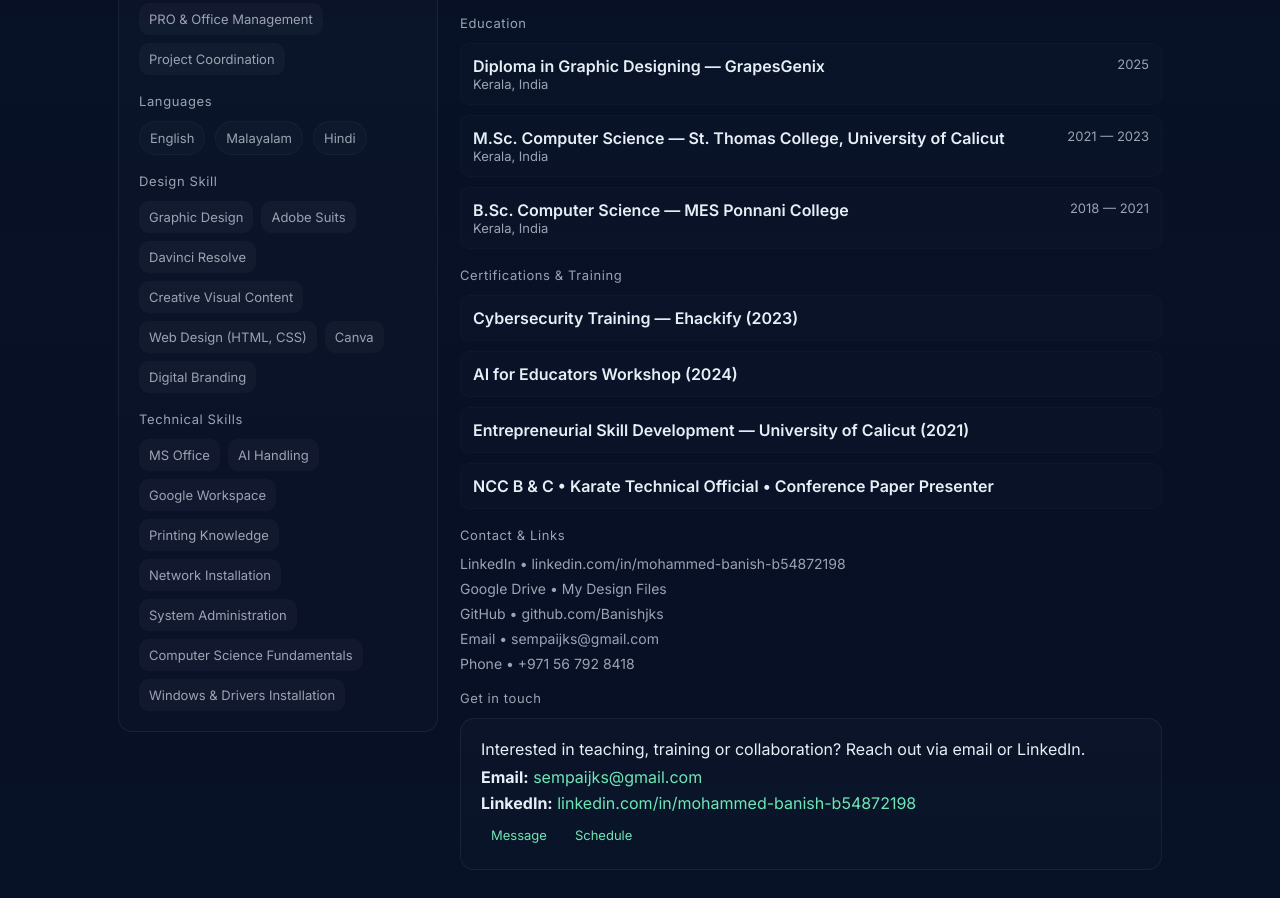
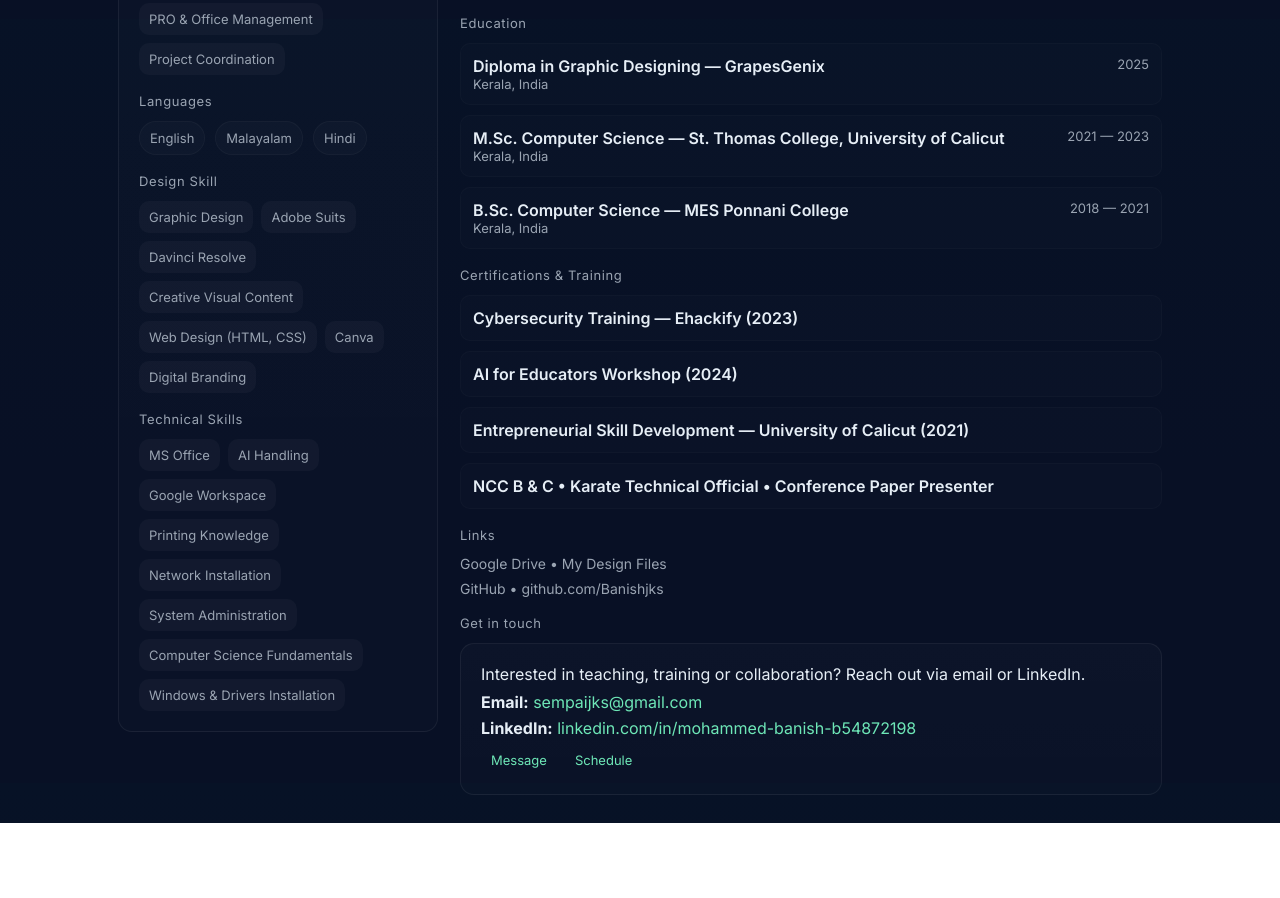
Before and after one commit to Banishjks/personalWeb, a plain HTML site: page index.html in a window 1280 px wide. Shown: the part 817-1715 px from the top of the page. After the commit the page ends 1640 px from the top, so only its background shows below. Drawn offline with Linux system fonts and the light colour scheme.

Commit message:
Update index.html

```diff
--- a/index.html
+++ b/index.html
@@ -490,21 +490,15 @@
 
           <section class="section">
            <div class="section" style="margin-top: 16px">
-              <div class="section-title">Contact & Links</div>
+              <div class="section-title"> Links</div>
               <div class="contact-list">
-                <a href="https://www.linkedin.com/in/mohammed-banish-b54872198/"
-                  >LinkedIn • linkedin.com/in/mohammed-banish-b54872198</a
-                >
                   <a href="https://drive.google.com/drive/folders/19jxGCEBNqXPlkA_o3-Ddim2pOWv9ya8Q?usp=drive_link/"
                   >Google Drive • My Design Files</a
                 >
                 <a href="https://github.com/Banishjks"
                   >GitHub • github.com/Banishjks</a
                 >
-                <a href="mailto:sempaijks@gmail.com"
-                  >Email • sempaijks@gmail.com</a
-                >
-                <a href="tel:+971567928418">Phone • +971 56 792 8418</a>
+
               </div>
             </div>
               </section>
```
